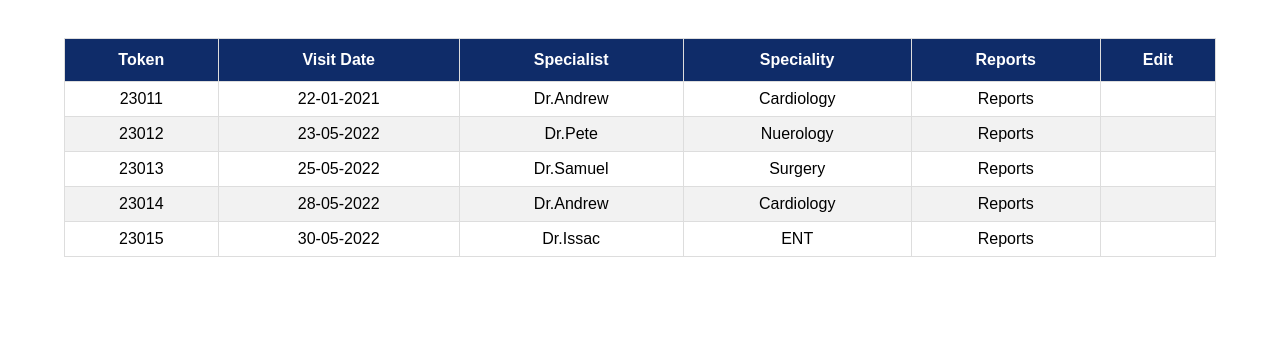
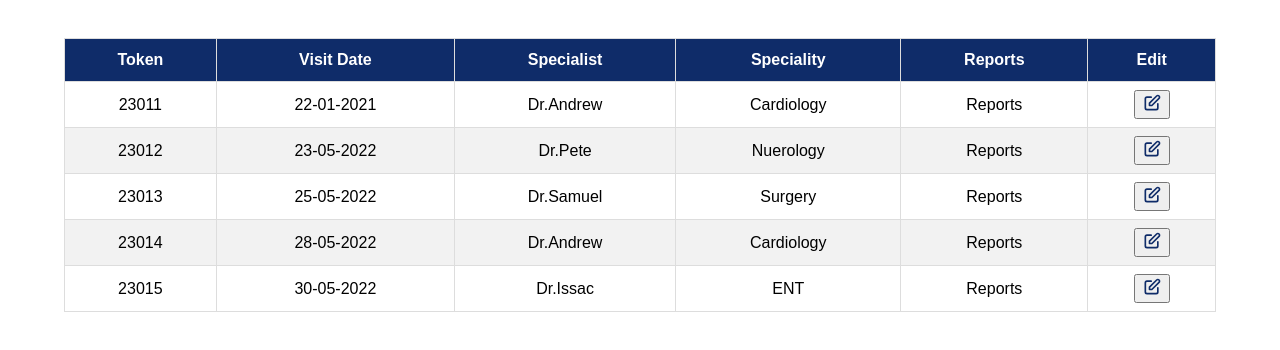
Before and after one commit to srz-ajithmenon/hospital, a React (Create React App) app in the folder hspt-management/: page / in a window 1280 px wide. Shown: the top 350 px of the page. Built offline with nearby package versions, Linux system fonts and the light colour scheme.

Commit message:
With edit button

```diff
--- a/hspt-management/src/components/reports.js
+++ b/hspt-management/src/components/reports.js
@@ -1,11 +1,26 @@
 import React from 'react'
 import Table from './table'
 
-export const Button = () => {
+export const Button = (props) => {
+  //  const handleChange = (event) => {
+  //    alert("Edit")
+  //  }
     return(
-      <button>Edit</button>
+      <button onClick={ props.handleClick }>
+        <svg fill="none" viewBox="0 0 24 24" stroke="#0f2c69" strokeWidth={2} width="20">
+          <path strokeLinecap="round" strokeLinejoin="round" d="M11 5H6a2 2 0 00-2 2v11a2 2 0 002 2h11a2 2 0 002-2v-5m-1.414-9.414a2 2 0 112.828 2.828L11.828 15H9v-2.828l8.586-8.586z" />
+        </svg>
+      </button>
     )
 }
+
+const handleClick = (data) => () => {
+  console.log("Button Clicked",data)
+}
+const getContent = (rawData) =>
+        rawData.map(item => (
+          {...item, edit: <Button handleClick={handleClick(item)}/>}
+        ))
 
 const Reports = () => {
     const [appointmentList] = React.useState({
@@ -15,43 +30,49 @@ const Reports = () => {
             { label:'Specialist', keyValue:'specialist' },
             { label:'Speciality', keyValue:'speciality' },
             { label:'Reports', keyValue:'reports' },
-            { label:'Edit'}
+            { label:'Edit', keyValue:'edit' }
     ],
-        // , 'Specialist', 'Speciality', 'Reports'],
         patientAppointmentsList:[
           {
             token:'23011',
             visit_date:'22-01-2021',
             specialist:'Dr.Andrew',
             speciality:'Cardiology',
-            reports:'Reports'
+            reports:'Reports',
+            // edit: <Button/>
           },
           {
             token:'23012',
             visit_date:'23-05-2022',
             specialist:'Dr.Pete',
             speciality:'Nuerology',
-            reports:'Reports'
+            reports:'Reports',
+            // edit: <Button/>
           },
           {
             token:'23013',
             visit_date:'25-05-2022',
             specialist:'Dr.Samuel',
             speciality:'Surgery',
-            reports:'Reports'
+            reports:'Reports',
+            // edit: <Button/>
+
           },
           {
             token:'23014',
             visit_date:'28-05-2022',
             specialist:'Dr.Andrew',
             speciality:'Cardiology',
-            reports:'Reports'
+            reports:'Reports',
+            // edit: <Button/>
+
           },{
             token:'23015',
             visit_date:'30-05-2022',
             specialist:'Dr.Issac',
             speciality:'ENT',
-            reports:'Reports'
+            reports:'Reports',
+            // edit: <Button/>
           }
         ]
     })
@@ -60,7 +81,8 @@ const Reports = () => {
         <Table
                 label="Patient's Appointment Record"
                 head={appointmentList.headingLabel}
-                data={appointmentList.patientAppointmentsList}
+                data={getContent(appointmentList.patientAppointmentsList)}
+
         />
     </div>
   )
```
